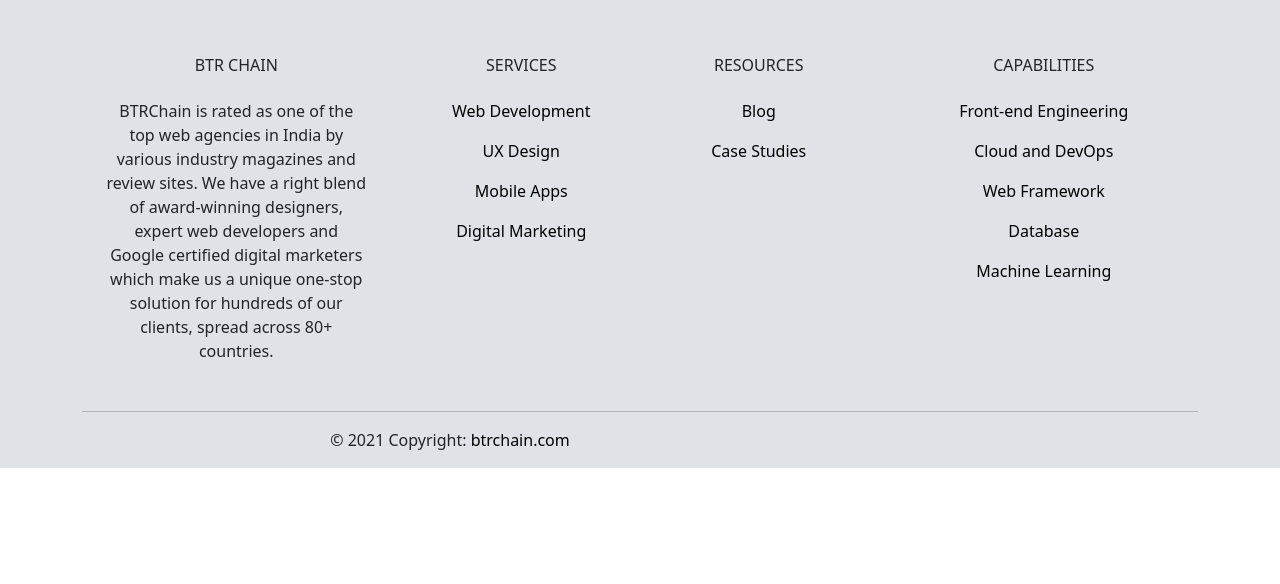
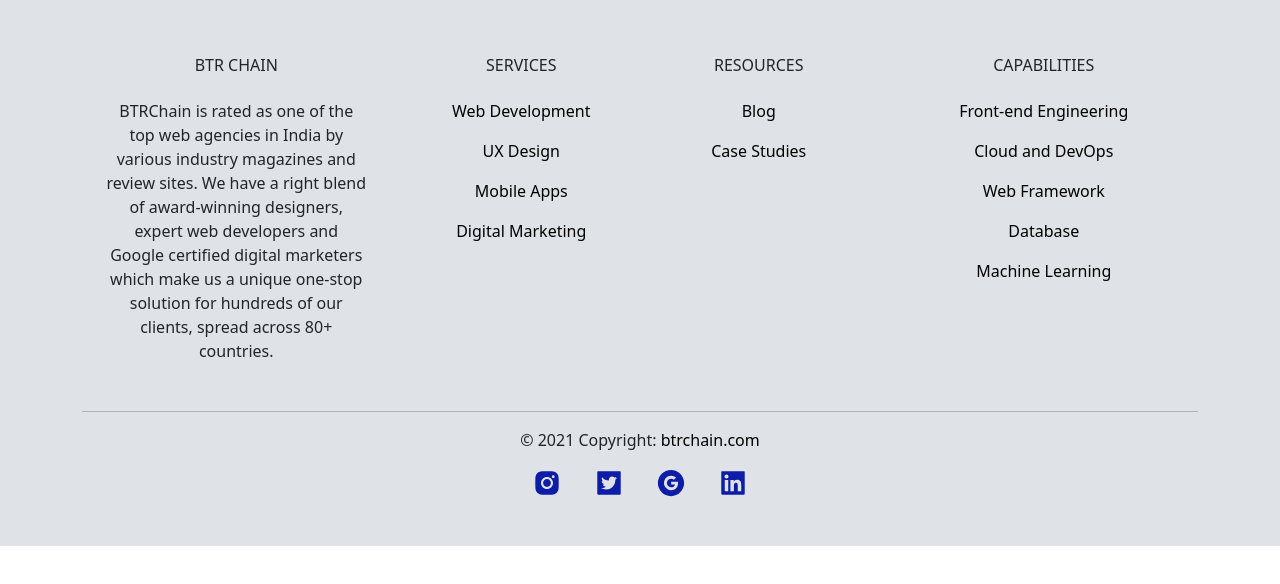
Before and after one commit to btrchain/btrchain, a React (Create React App) app: page /sitemap in a window 1280 px wide. Shown: the top 584 px of the page. Built offline with nearby package versions, Linux system fonts and the light colour scheme.

Commit message:
minor fix

```diff
--- a/src/components/navigation/Footer.js
+++ b/src/components/navigation/Footer.js
@@ -1,5 +1,6 @@
 import React from 'react'
 import { Col, Container, Row } from 'react-bootstrap'
+import { AiFillInstagram, AiFillTwitterSquare, AiFillGoogleCircle,AiFillLinkedin } from "react-icons/ai";
 import './Footer.css'
 export default function Footer() {
     return (
@@ -110,19 +111,14 @@
                         </Col>
                     </Row>
                     <hr />
-                    <Row className="d-flex align-items-center">
-                        <Col md="8" lg="8">
-                            <p >
+                    <p className='text-center'>
                         &copy; {new Date().getFullYear()} Copyright:{" "}
                         <a
                             className="ext2 h6 text-center" rel="noopener noreferrer" href="https://www.btrchain.com">
                             btrchain.com
                         </a>
                     </p>
-                        </Col>
-                        <Col md="4" lg="4" className="ml-lg-0">
-                            <div className="text-center text-md-right">
-                                <ul className="list-unstyled list-inline">
+                    <ul className="list-unstyled list-inline pb-5">
                         <li className="list-inline-item">
                             <a
 
@@ -130,7 +126,7 @@
                                 href="https://www.instagram.com/"
 
                             >
-                                            <i className="fab fa-instagram" />
+                                <AiFillInstagram className='footer-icons' />
                             </a>
                         </li>
                         <li className="list-inline-item">
@@ -140,7 +136,7 @@
                                 href="https://twitter.com/"
 
                             >
-                                            <i className="fab fa-twitter" />
+                                <AiFillTwitterSquare className='footer-icons' />
                             </a>
                         </li>
                         <li className="list-inline-item">
@@ -148,7 +144,7 @@
                                 className="btn-floating btn-sm rgba-white-slight mx-1 ext2 h6"
                                 href="/"
                             >
-                                            <i className="fab fa-google-plus" />
+                                <AiFillGoogleCircle className='footer-icons' />
                             </a>
                         </li>
                         <li className="list-inline-item">
@@ -156,13 +152,10 @@
                                 className="btn-floating btn-sm rgba-white-slight mx-1 ext2 h6"
                                 href="/"
                             >
-                                            <i className="fab fa-linkedin-in" />
+                                <AiFillLinkedin className='footer-icons' />
                             </a>
                         </li>
                     </ul>
-                            </div>
-                        </Col>
-                    </Row>
                 </Container>
             </footer>
         </div>
```
Also changed, not shown: src/components/navigation/Footer.css. Lines whose indentation alone changed are shown as unchanged.
